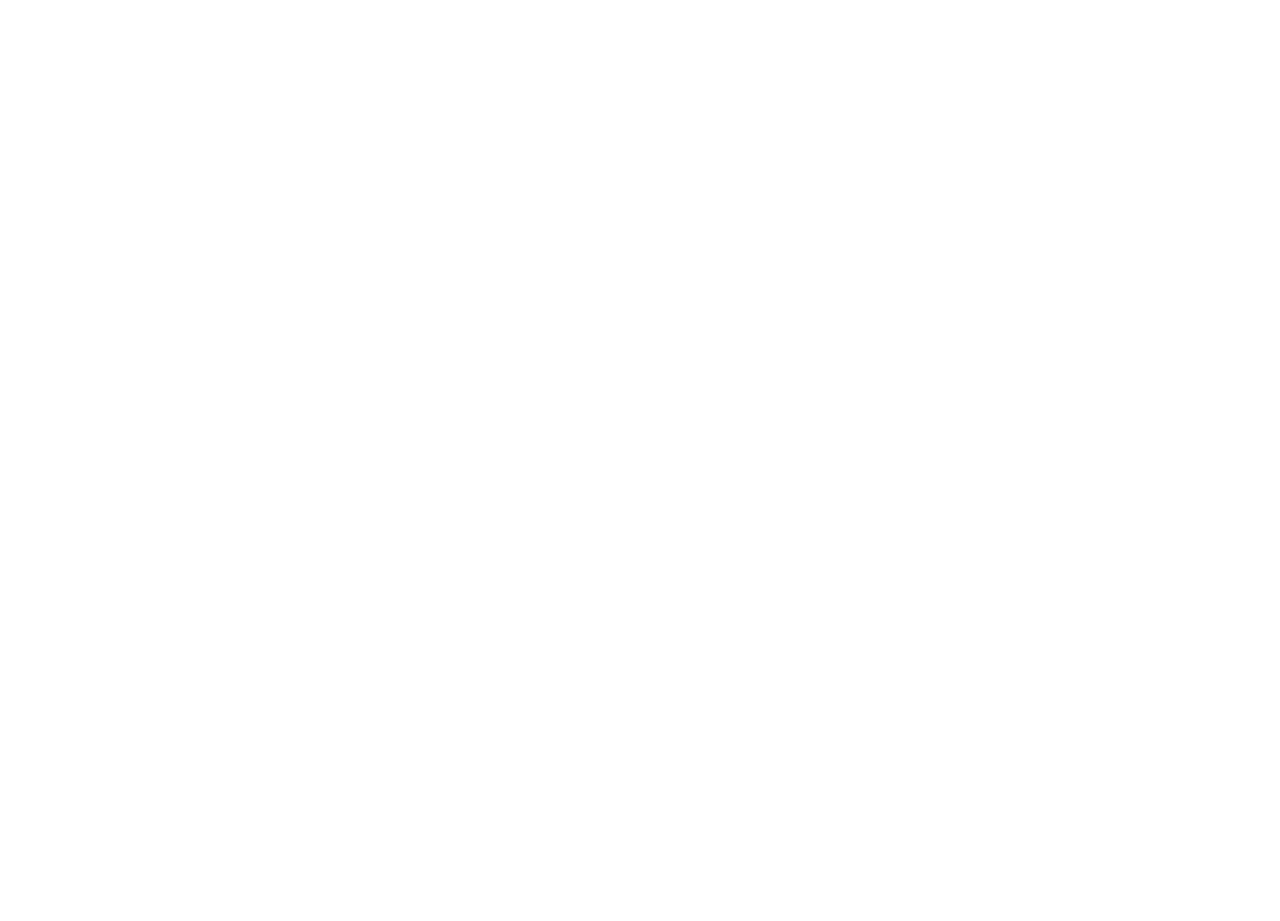
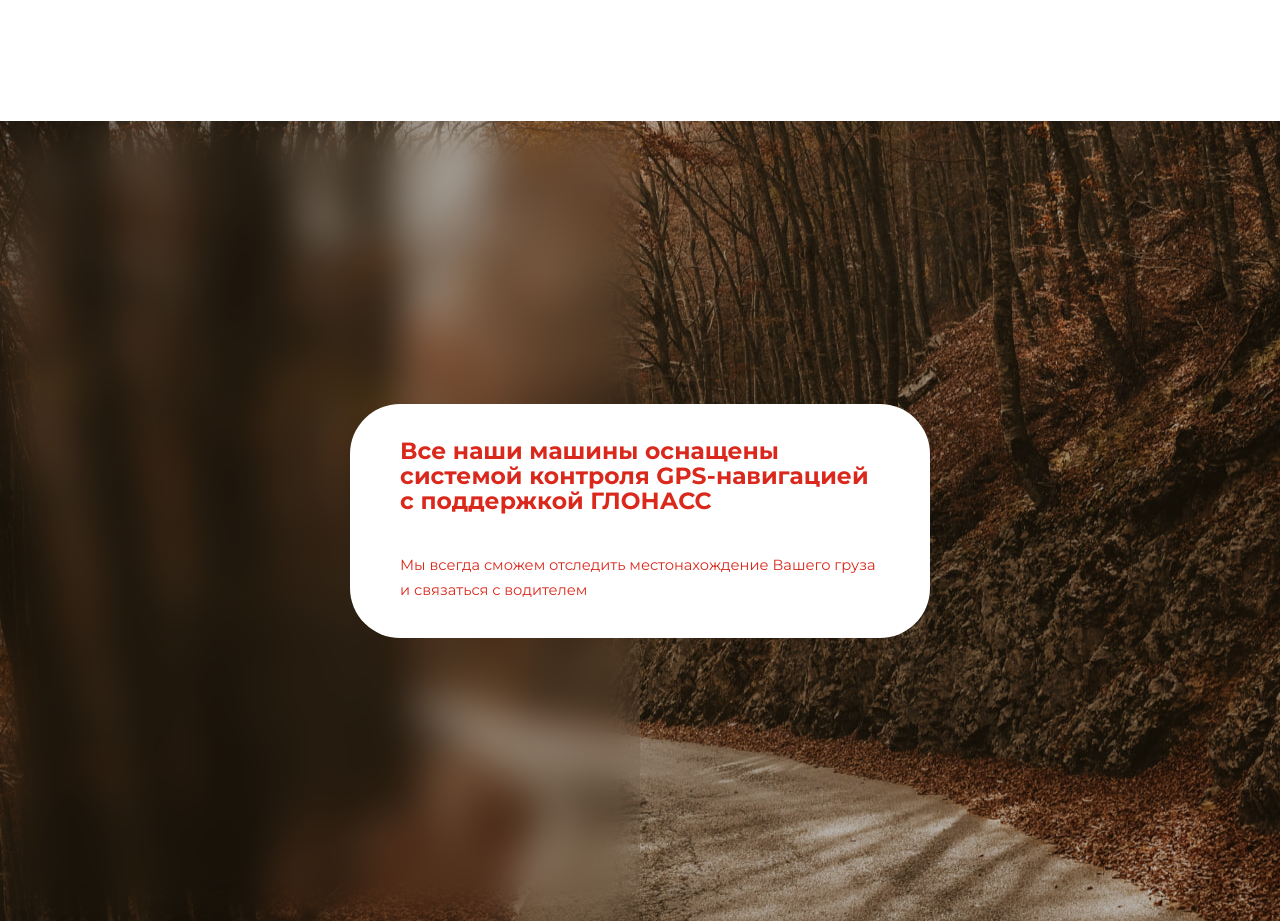
Before and after one commit to Arsaide/aiva, a Next.js app: page / in a window 1280 px wide. Shown: the part 2120-3041 px from the top of the page. Before the commit the page ends 2241 px from the top, so only its background shows below. Built offline with nearby package versions, Linux system fonts and the light colour scheme.

Commit message:
- added gps-page section - worked with styles gps-page - added new components - fixed header styles

```diff
--- a/src/app/home-page/page.tsx
+++ b/src/app/home-page/page.tsx
@@ -2,6 +2,7 @@
 import Main from '@/components/pages/home-page/main/Main';
 import Info from '@/components/pages/home-page/info/Info';
 import CarPark from '@/components/pages/home-page/car-park/CarPark';
+import GpsPage from '@/components/pages/home-page/gps-page/GpsPage';
 
 const HomePage = () => {
     return (
@@ -9,6 +10,7 @@
             <Main />
             <Info />
             <CarPark />
+            <GpsPage />
         </>
     );
 };
--- a/src/components/layout/common/header/Header.module.scss
+++ b/src/components/layout/common/header/Header.module.scss
@@ -59,7 +59,7 @@
       position: fixed;
       right: 30px;
       cursor: pointer;
-      z-index: 5;
+      z-index: 1001;
     }
 
     &__burgerLine {
@@ -84,7 +84,7 @@
       transition: left 0.3s ease-in-out;
       background-color: rgba(255, 255, 255, 0.7);
       backdrop-filter: blur(10px);
-      z-index: 4;
+      z-index: 1000;
       padding-top: 100px;
 
       &__list {
--- /dev/null
+++ b/src/components/layout/ui/card/Card.module.scss
@@ -0,0 +1,21 @@
+.card {
+  position: relative;
+  z-index: 5;
+  background-color: var(--white-text);
+  max-width: 580px;
+  padding: 35px 50px;
+  border-radius: 50px;
+
+  &__title {
+    font-size: clamp(19px, 3vw, 23.44px);
+    font-weight: 700;
+    line-height: calc(25/23.44 * 100%);
+    margin-bottom: clamp(20px, 5vw, 40px);
+  }
+
+  &__text {
+    font-size: 14.65px;
+    font-weight: 400;
+    line-height: calc(25/14.65 * 100%);
+  }
+}
--- /dev/null
+++ b/src/components/layout/ui/card/Card.tsx
@@ -0,0 +1,18 @@
+import React, { FC } from 'react';
+import styles from './Card.module.scss';
+
+interface ICard {
+    title: string;
+    text: string;
+}
+
+const Card: FC<ICard> = ({ title, text }) => {
+    return (
+        <div className={styles.card}>
+            <h3 className={styles.card__title}>{title}</h3>
+            <p className={styles.card__text}>{text}</p>
+        </div>
+    );
+};
+
+export default Card;
--- /dev/null
+++ b/src/components/pages/home-page/gps-page/GpsPage.module.scss
@@ -0,0 +1,41 @@
+.page {
+  background: url("../../../../../public/backgrounds/gps-bg.jpg") 0 65%/cover no-repeat;
+  width: 100%;
+  height: 100vh;
+  position: relative;
+
+  &::before {
+    content: '';
+    width: 50%;
+    height: 100%;
+    backdrop-filter: blur(20.5px);
+    position: absolute;
+    z-index: 2;
+    left: 0;
+    top: 0;
+  }
+
+  &__container {
+    display: flex;
+    flex-direction: row;
+    justify-content: center;
+    align-items: center;
+    height: 100%;
+  }
+}
+
+@media(max-width: 879.98px) {
+  .page {
+    &::before {
+      backdrop-filter: blur(10.5px);
+    }
+  }
+}
+
+@media(max-width: 589.98px) {
+  .page {
+    &::before {
+      display: none;
+    }
+  }
+}
--- /dev/null
+++ b/src/components/pages/home-page/gps-page/GpsPage.tsx
@@ -0,0 +1,22 @@
+import React from 'react';
+import styles from './GpsPage.module.scss';
+import Card from '@/components/layout/ui/card/Card';
+
+const GpsPage = () => {
+    return (
+        <section className={styles.page}>
+            <div className={styles.page__container}>
+                <Card
+                    title={
+                        'Все наши машины оснащены системой контроля GPS-навигацией с поддержкой ГЛОНАСС'
+                    }
+                    text={
+                        'Мы всегда сможем отследить местонахождение Вашего груза и связаться с водителем'
+                    }
+                />
+            </div>
+        </section>
+    );
+};
+
+export default GpsPage;
```
